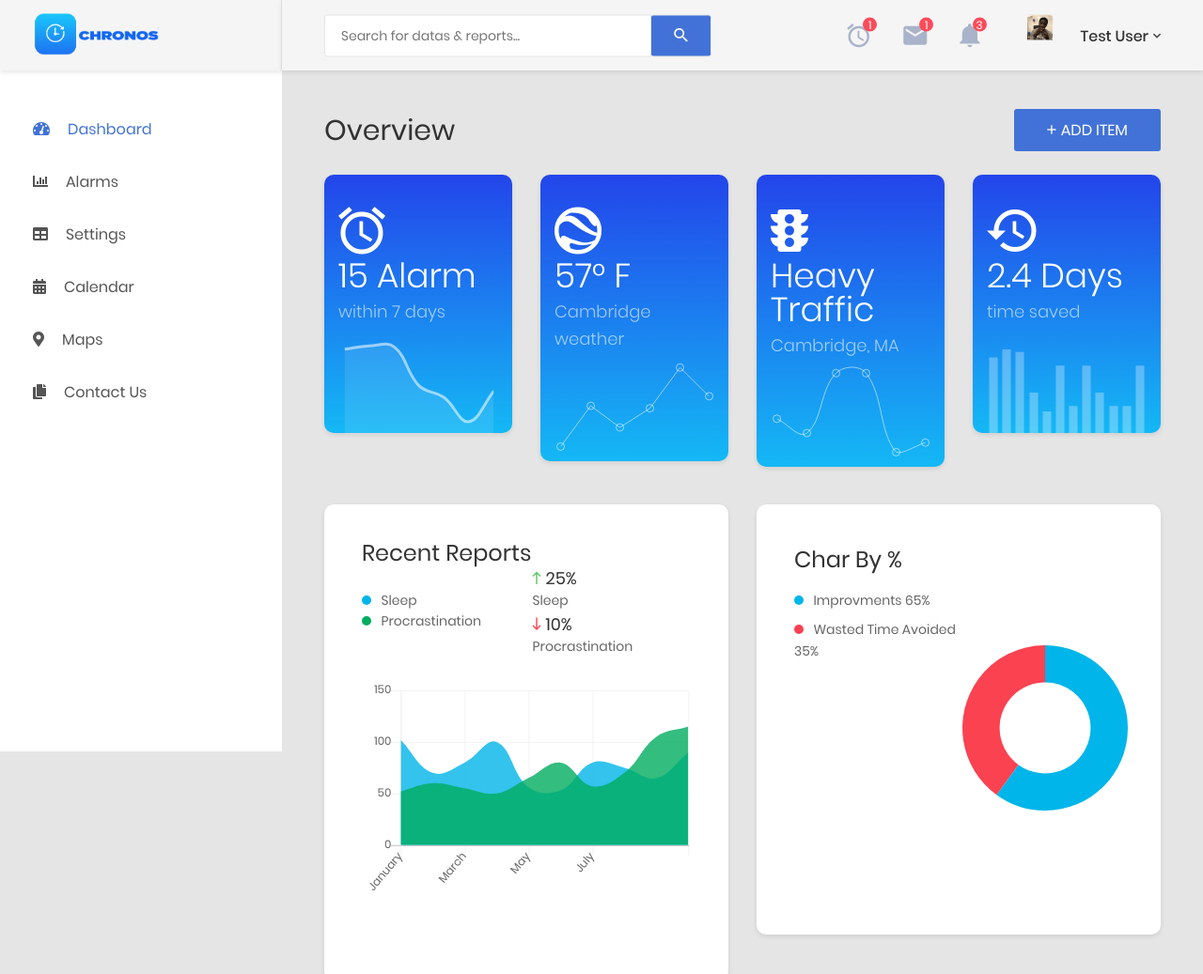
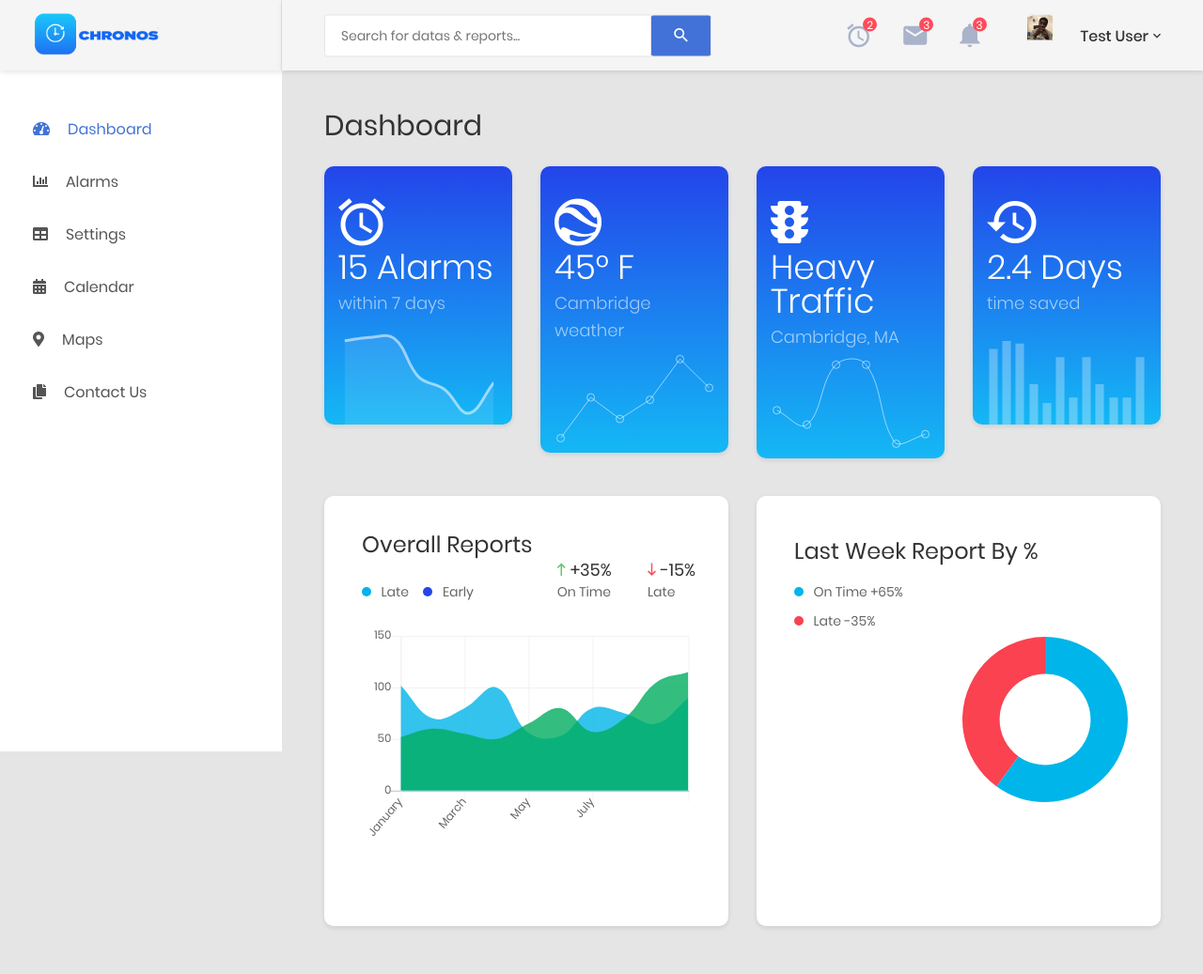
Before and after one commit to jackwilliams2480/Chronos, a plain HTML site: page webapp/index.html in a window 1280 px wide. Shown: the top 1037 px of the page at 94% size. Drawn offline with Linux system fonts and the light colour scheme.

Commit message:
Final edit before Deadline
I forgot what i did

```diff
--- a/webapp/index.html
+++ b/webapp/index.html
@@ -169,7 +169,7 @@
                                 <div class="noti-wrap">
                                     <div class="noti__item js-item-menu">
                                         <i class="zmdi zmdi-alarm"></i>
-                                        <span class="quantity">1</span>
+                                        <span class="quantity">2</span>
                                         <div class="mess-dropdown js-dropdown">
                                             <div class="mess__title">
                                                 <p>You have 2 upcoming alarm today</p>
@@ -201,7 +201,7 @@
                                     </div>
                                     <div class="noti__item js-item-menu">
                                         <i class="zmdi zmdi-email"></i>
-                                        <span class="quantity">1</span>
+                                        <span class="quantity">3</span>
                                         <div class="email-dropdown js-dropdown">
                                             <div class="email__title">
                                                 <p>You have 3 New Emails</p>
@@ -335,9 +335,7 @@
                         <div class="row">
                             <div class="col-md-12">
                                 <div class="overview-wrap">
-                                    <h2 class="title-1">overview</h2>
-                                    <button class="au-btn au-btn-icon au-btn--blue">
-                                        <i class="zmdi zmdi-plus"></i>add item</button>
+                                    <h2 class="title-1">dashboard</h2>
                                 </div>
                             </div>
                         </div>
@@ -350,7 +348,7 @@
                                                 <i class="zmdi zmdi-alarm"></i>
                                             </div>
                                             <div class="text">
-                                                <h2>15 Alarm</h2>
+                                                <h2>15 Alarms</h2>
                                                 <span>within 7 days</span>
                                             </div>
                                         </div>
@@ -368,7 +366,7 @@
                                                 <i class="zmdi zmdi-google-earth"></i>
                                             </div>
                                             <div class="text">
-                                                    <h2>57° F</h2>
+                                                    <h2>45° F</h2>
                                                 <span>Cambridge weather</span>
                                             </div>
                                         </div>
@@ -419,28 +417,28 @@
                             <div class="col-lg-6">
                                 <div class="au-card recent-report">
                                     <div class="au-card-inner">
-                                        <h3 class="title-2">recent reports</h3>
+                                        <h3 class="title-2">Overall reports</h3>
                                         <div class="chart-info">
                                             <div class="chart-info__left">
                                                 <div class="chart-note">
                                                     <span class="dot dot--blue"></span>
-                                                    <span>sleep</span>
+                                                    <span>Late</span>
                                                 </div>
                                                 <div class="chart-note mr-0">
                                                     <span class="dot dot--green"></span>
-                                                    <span>procrastination</span>
+                                                    <span>Early</span>
                                                 </div>
                                             </div>
                                             <div class="chart-info__right">
                                                 <div class="chart-statis">
                                                     <span class="index incre">
-                                                        <i class="zmdi zmdi-long-arrow-up"></i>25%</span>
-                                                    <span class="label">sleep</span>
+                                                        <i class="zmdi zmdi-long-arrow-up"></i>+35%</span>
+                                                    <span class="label">On Time</span>
                                                 </div>
                                                 <div class="chart-statis mr-0">
                                                     <span class="index decre">
-                                                        <i class="zmdi zmdi-long-arrow-down"></i>10%</span>
-                                                    <span class="label">procrastination</span>
+                                                        <i class="zmdi zmdi-long-arrow-down"></i>-15%</span>
+                                                    <span class="label">Late</span>
                                                 </div>
                                             </div>
                                         </div>
@@ -453,17 +451,17 @@
                             <div class="col-lg-6">
                                 <div class="au-card chart-percent-card">
                                     <div class="au-card-inner">
-                                        <h3 class="title-2 tm-b-5">char by %</h3>
+                                        <h3 class="title-2 tm-b-5">Last week report by %</h3>
                                         <div class="row no-gutters">
                                             <div class="col-xl-6">
                                                 <div class="chart-note-wrap">
                                                     <div class="chart-note mr-0 d-block">
                                                         <span class="dot dot--blue"></span>
-                                                        <span>improvments 65%</span>
+                                                        <span>On Time +65%</span>
                                                     </div>
                                                     <div class="chart-note mr-0 d-block">
                                                         <span class="dot dot--red"></span>
-                                                        <span>wasted time avoided 35%</span>
+                                                        <span>Late -35%</span>
                                                     </div>
                                                 </div>
                                             </div>
```
Also changed, not shown: webapp/css/theme.css.
